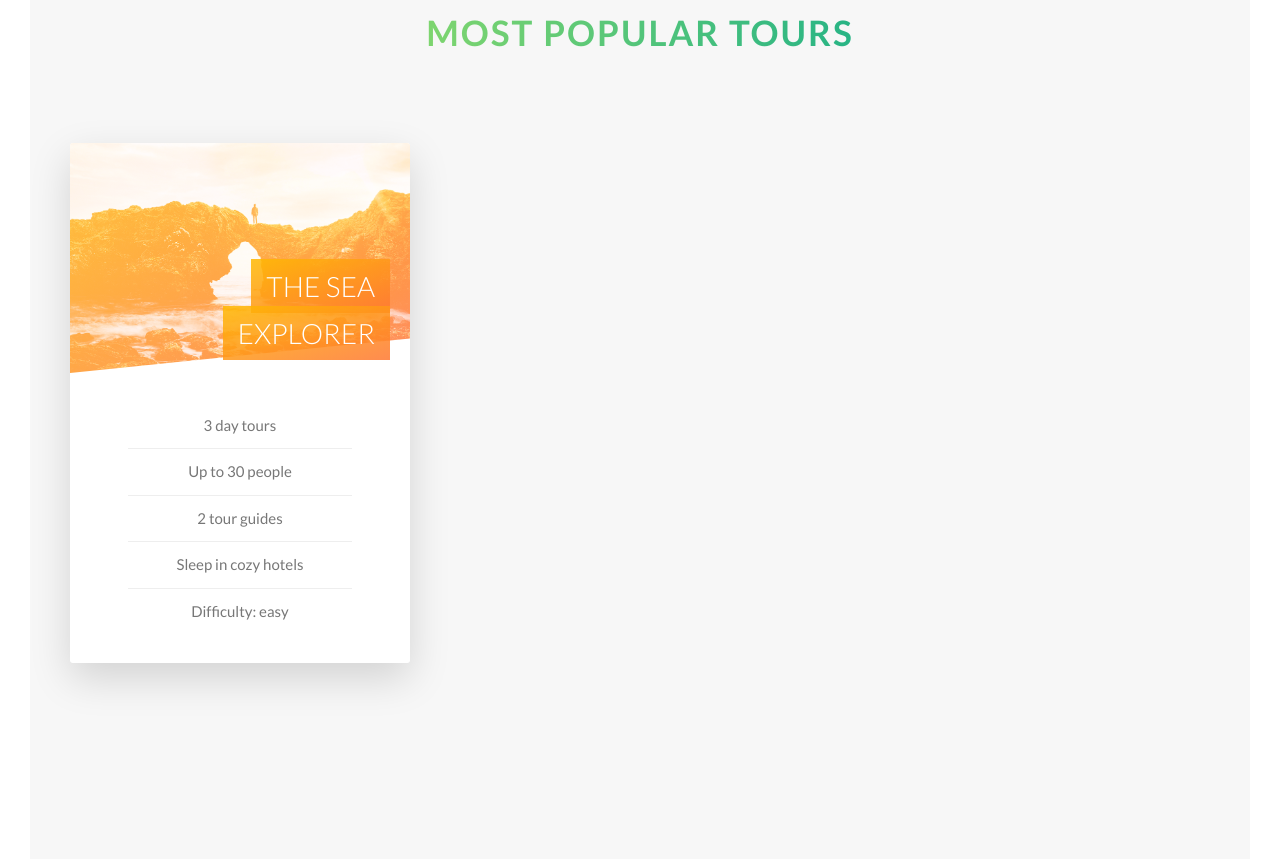
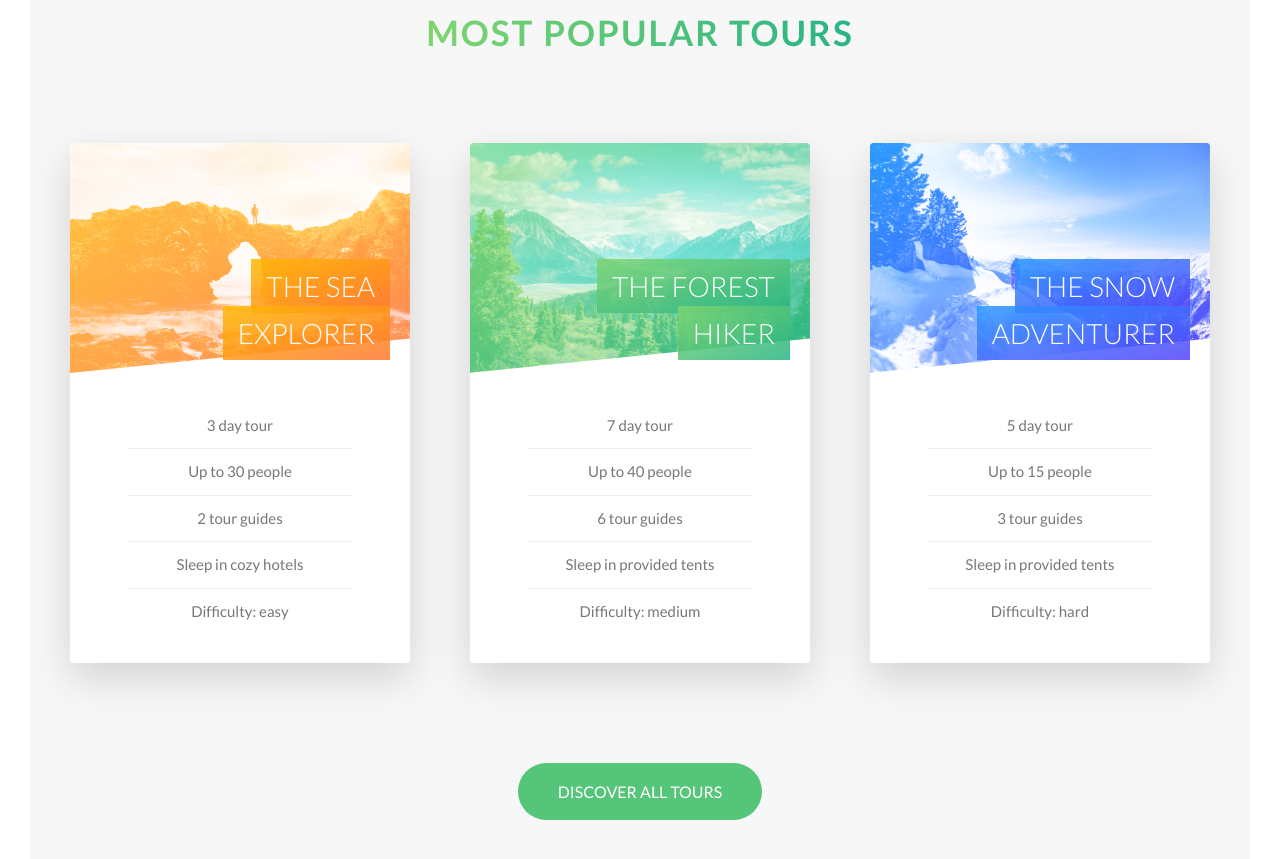
Before and after one commit to hedgeh0gpie/natours-project, a website: page index.html in a window 1280 px wide. Shown: the part 2359-3218 px from the top of the page. Drawn offline with Linux system fonts and the light colour scheme.

Commit message:
Add all three cards under 'Tours' section as well as Discover button

```diff
--- a/index.html
+++ b/index.html
@@ -125,15 +125,13 @@
 					<div class="col-1-of-3">
 						<div class="card">
 							<div class="card__side card__side--front">
-								<div class="card__picture card__picture--1">
-									&nbsp;
-								</div>
+								<div class="card__picture card__picture--1"></div>
 								<h4 class="card__heading">
 									<span class="card__heading-span card__heading-span--1">The Sea Explorer</span>
 								</h4>
 								<div class="card__details">
 									<ul>
-										<li>3 day tours</li>
+										<li>3 day tour</li>
 										<li>Up to 30 people</li>
 										<li>2 tour guides</li>
 										<li>Sleep in cozy hotels</li>
@@ -142,19 +140,80 @@
 								</div>
 							</div>
 							<div class="card__side card__side--back card__side--back-1">
-								BACK
+								<div class="card__cta">
+									<div class="card__price-box">
+										<p class="card__price-only">Only</p>
+										<p class="card__price-value">$297</p>
+									</div>
+									<a href="#" class="btn btn--white">Book now!</a>
+								</div>
 							</div>
 						</div>
 					</div>
+
 					<div class="col-1-of-3">
 						<div class="card">
-
+							<div class="card__side card__side--front">
+								<div class="card__picture card__picture--2"></div>
+								<h4 class="card__heading">
+									<span class="card__heading-span card__heading-span--2">The Forest Hiker</span>
+								</h4>
+								<div class="card__details">
+									<ul>
+										<li>7 day tour</li>
+										<li>Up to 40 people</li>
+										<li>6 tour guides</li>
+										<li>Sleep in provided tents</li>
+										<li>Difficulty: medium</li>
+									</ul>
+								</div>
+							</div>
+							<div class="card__side card__side--back card__side--back-2">
+								<div class="card__cta">
+									<div class="card__price-box">
+										<p class="card__price-only">Only</p>
+										<p class="card__price-value">$497</p>
+									</div>
+									<a href="#" class="btn btn--white">Book now!</a>
+								</div>
+							</div>
 						</div>
 					</div>
+
 					<div class="col-1-of-3">
-						<div class="card"></div>
+						<div class="card">
+							<div class="card__side card__side--front">
+								<div class="card__picture card__picture--3"></div>
+								<h4 class="card__heading">
+									<span class="card__heading-span card__heading-span--3">The Snow Adventurer</span>
+								</h4>
+								<div class="card__details">
+									<ul>
+										<li>5 day tour</li>
+										<li>Up to 15 people</li>
+										<li>3 tour guides</li>
+										<li>Sleep in provided tents</li>
+										<li>Difficulty: hard</li>
+									</ul>
+								</div>
+							</div>
+							<div class="card__side card__side--back card__side--back-3">
+								<div class="card__cta">
+									<div class="card__price-box">
+										<p class="card__price-only">Only</p>
+										<p class="card__price-value">$897</p>
+									</div>
+									<a href="#" class="btn btn--white">Book now!</a>
+								</div>
+							</div>
+						</div>
 					</div>
 				</div>
+
+				<div class="u-center-text u-margin-top-huge">
+					<a href="#" class="btn btn--green">Discover all tours</a>
+				</div>
+
 			</section>
 		</main>
 
--- a/sass/base/_utilities.scss
+++ b/sass/base/_utilities.scss
@@ -3,3 +3,6 @@
 .u-margin-bottom-small { margin-bottom: 1.5rem; }
 .u-margin-bottom-medium { margin-bottom: 4rem; }
 .u-margin-bottom-big { margin-bottom: 8rem; }
+
+.u-margin-top-big { margin-top: 8rem; }
+.u-margin-top-huge { margin-top: 10rem; }
--- a/sass/components/_button.scss
+++ b/sass/components/_button.scss
@@ -32,6 +32,15 @@
 
     &::after {
       background-color: $color-white;
+    }
+  }
+
+  &--green {
+    background-color: $color-primary;
+    color: $color-white;
+
+    &::after {
+      background-color: $color-primary;
     }
   }
 
--- a/sass/components/_card.scss
+++ b/sass/components/_card.scss
@@ -28,6 +28,14 @@
       &-1 {
         background-image: linear-gradient(to right bottom, $color-secondary-light, $color-secondary-dark);
       }
+
+      &-2 {
+        background-image: linear-gradient(to right bottom, $color-primary-light, $color-primary-dark);
+      }
+
+      &-3 {
+        background-image: linear-gradient(to right bottom, $color-tertiary-light, $color-tertiary-dark);
+      }
     }
 
   }
@@ -48,6 +56,8 @@
     height: 23rem;
     background-blend-mode: screen;
     clip-path: polygon(0 0, 100% 0, 100% 85%, 0 100%);
+    border-top-left-radius: 3px;
+    border-top-right-radius: 3px;
 
     &--1 {
       background-image: linear-gradient(to right bottom, $color-secondary-light, $color-secondary-dark),
@@ -55,11 +65,13 @@
     }
 
     &--2 {
-      background-image: url(../img/nat-5.jpg);
+      background-image: linear-gradient(to right bottom, $color-primary-light, $color-primary-dark),
+      url(../img/nat-6.jpg);
     }
 
     &--3 {
-      background-image: url(../img/nat-5.jpg);
+      background-image: linear-gradient(to right bottom, $color-tertiary-light, $color-tertiary-dark),
+      url(../img/nat-7.jpg);
     }
   }
 
@@ -86,6 +98,18 @@
               rgba($color-secondary-light, .85),
               rgba($color-secondary-dark, .85));
     }
+
+    &--2 {
+      background-image: linear-gradient(to right bottom,
+              rgba($color-primary-light, .85),
+              rgba($color-primary-dark, .85));
+    }
+
+    &--3 {
+      background-image: linear-gradient(to right bottom,
+              rgba($color-tertiary-light, .85),
+              rgba($color-tertiary-dark, .85));
+    }
   }
 
   &__details {
@@ -108,4 +132,30 @@
     }
   }
 
+  // BACK SIDE STYLING
+  &__cta {
+    position: absolute;
+    top: 50%;
+    left: 50%;
+    transform: translate(-50%, -50%);
+    width: 90%;
+    text-align: center;
+  }
+
+  &__price-box {
+    text-align: center;
+    color: $color-white;
+    margin-bottom: 8rem;
+  }
+
+  &__price-only {
+    font-size: 1.4rem;
+    text-transform: uppercase;
+  }
+
+  &__price-value {
+    font-size: 6rem;
+    font-weight: 100;
+  }
+
 }
--- a/sass/pages/_home.scss
+++ b/sass/pages/_home.scss
@@ -23,6 +23,6 @@
 
 .section-tours {
   background-color: $color-grey-light-1;
-  padding: 25rem 0 50rem 0;
+  padding: 25rem 0 15rem 0;
   margin-top: -10rem;
 }
```
Also changed, not shown: css/style.css.
